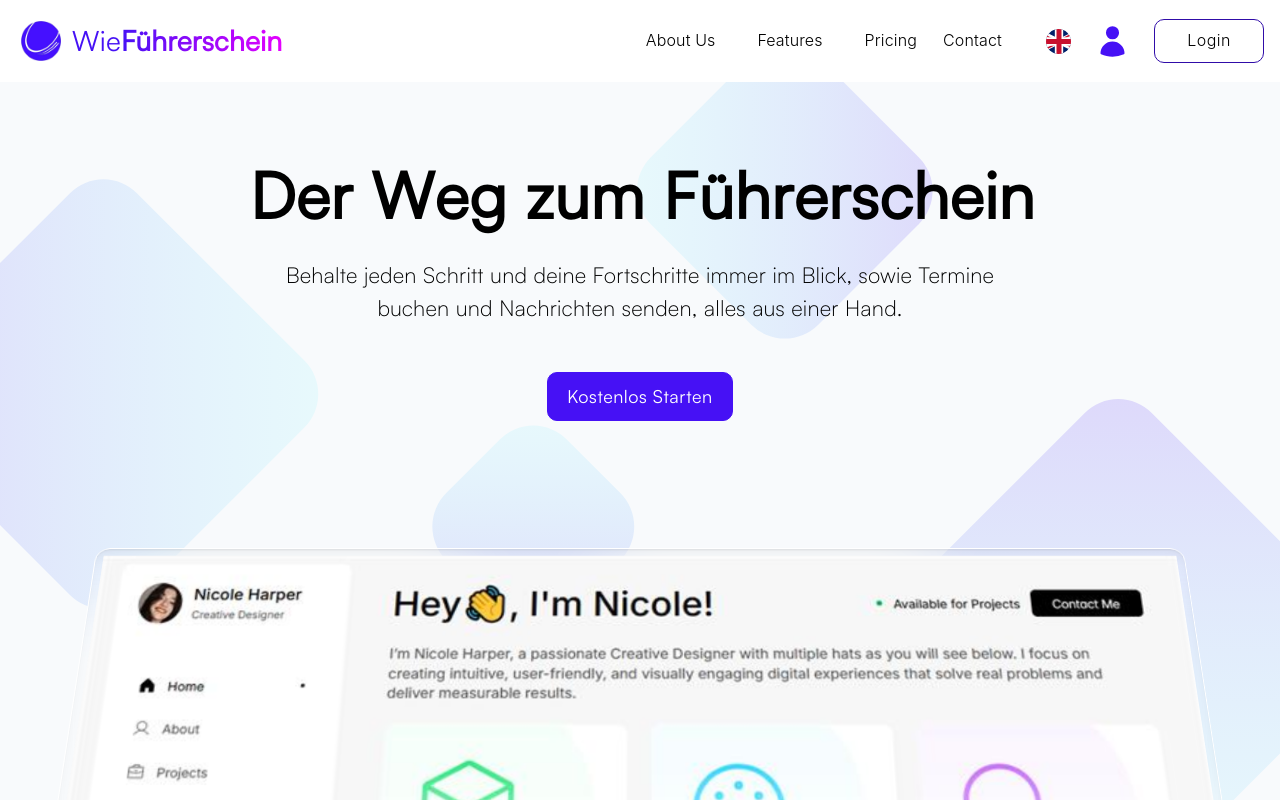
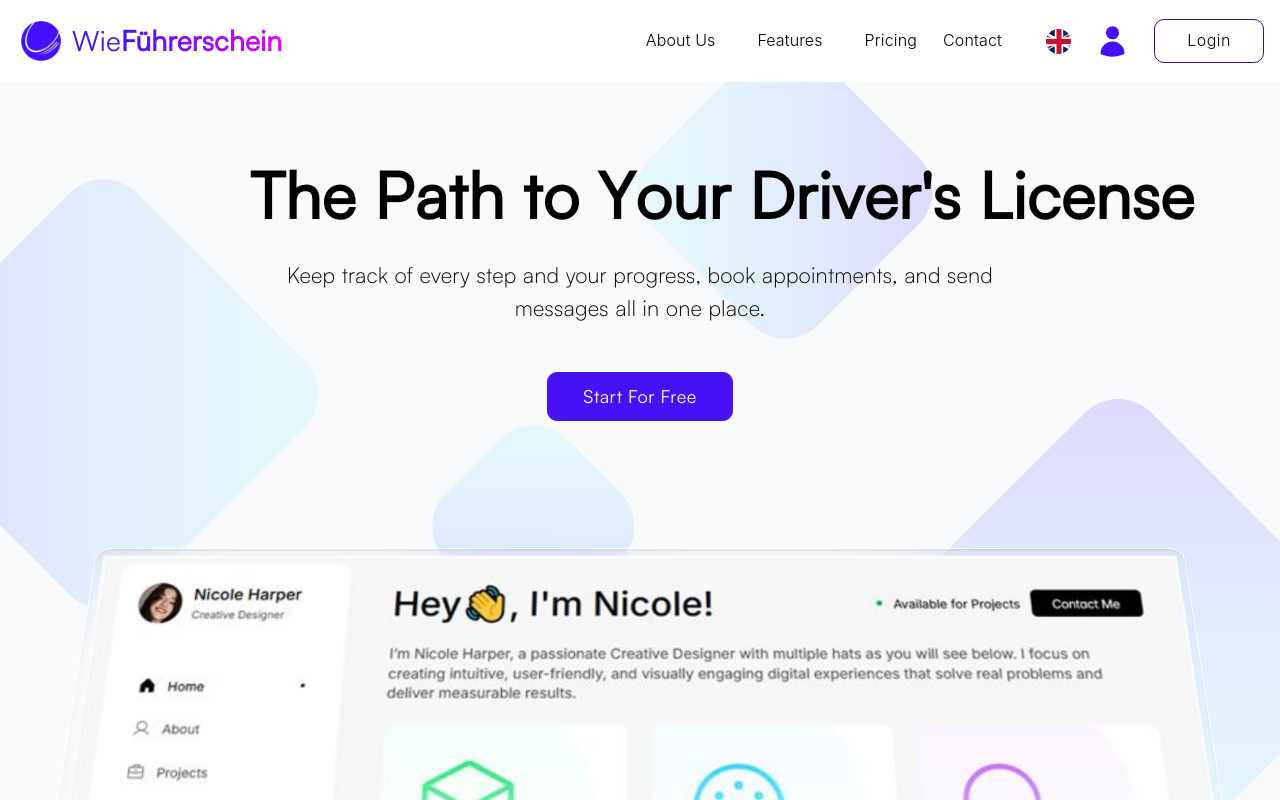
Before and after one commit to ghaffar02/how-drive, a Next.js app: page /en/home in a window 1280 px wide. Shown: the top 800 px of the page. Built offline with nearby package versions, Linux system fonts and the light colour scheme; some icons are missing.

Commit message:
hero section translation

```diff
--- a/messages/de.json
+++ b/messages/de.json
@@ -21,6 +21,11 @@
     "pricing": "Preise",
     "contact": "Kontakt",
     "login": "Anmelden"
+  },
+    "Hero": {
+    "title": "Der Weg zum Führerschein",
+    "description": "Behalte jeden Schritt und deine Fortschritte immer im Blick, sowie Termine buchen und Nachrichten senden, alles aus einer Hand.",
+    "button": "Kostenlos starten"
   },
   "Advantages": {
     "title": "Ihre Vorteile mit WieFührerschein",
--- a/messages/en.json
+++ b/messages/en.json
@@ -22,6 +22,11 @@
     "contact": "Contact",
     "login": "Login"
   },
+"Hero": {
+  "title": "The Path to Your Driver's License",
+  "description": "Keep track of every step and your progress, book appointments, and send messages all in one place.",
+  "button": "Start for free"
+},
   "Advantages": {
     "title": "Your Advantages with WieFührerschein",
     "driverTab": "Learners",
--- a/src/components/home/Hero.tsx
+++ b/src/components/home/Hero.tsx
@@ -2,10 +2,16 @@
 import {motion, Variants, useScroll, useTransform} from 'framer-motion';
 import {Box, Button, Typography} from '@mui/material';
 import Image from 'next/image';
+import { useTranslations } from 'next-intl';
+
 import heroImage from '@/assets/pngs/heroimage.jpeg';
 
 export default function Hero() {
-  const text = 'Der Weg zum Führerschein';
+
+ const t = useTranslations('Hero');
+
+  // const text = 'Der Weg zum Führerschein';
+  const text = t('title');
   const {scrollY} = useScroll();
 
   const rotateX = useTransform(scrollY, [0, 150], [15, 0]);
@@ -92,8 +98,7 @@ export default function Hero() {
               fontFamily: 'Satoshi300 !important'
             }}
           >
-            Behalte jeden Schritt und deine Fortschritte immer im Blick, sowie
-            Termine buchen und Nachrichten senden, alles aus einer Hand.
+            {t('description')}
           </Typography>
           <Box
             component={motion.p}
@@ -128,7 +133,7 @@ export default function Hero() {
                 }
               }}
             >
-              Kostenlos starten
+               {t('button')}
             </Button>
           </Box>
           <Box
```
